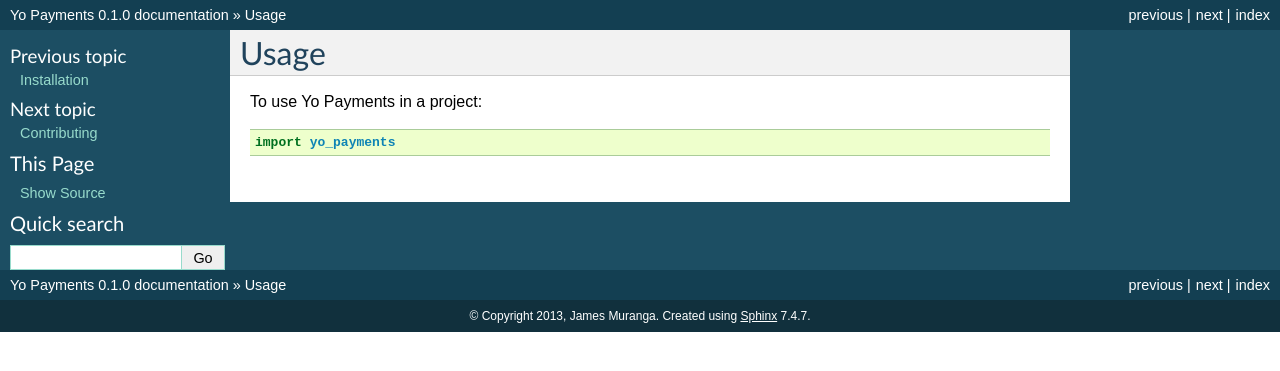
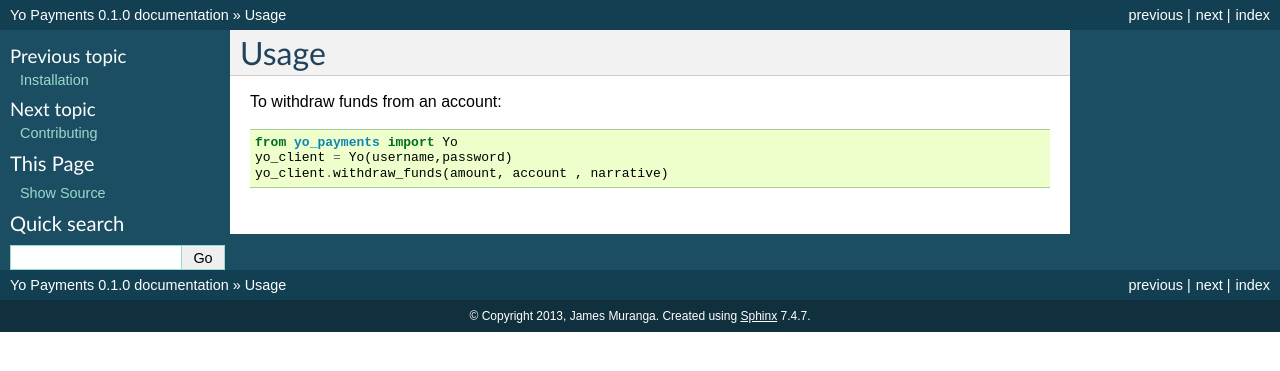
Before and after one commit to JamesMura/yo_payments, a Sphinx documentation site: the page built from docs/usage.rst, in a window 1280 px wide. Shown: the top 371 px of the page. Built offline with Sphinx 7.4.7, drawn with Linux system fonts in a browser that asks for light colours.

Commit message:
Added usage instructions for the withdraw funds method

```diff
--- a/docs/usage.rst
+++ b/docs/usage.rst
@@ -2,6 +2,8 @@
 Usage
 ========
 
-To use Yo Payments in a project::
+To withdraw funds from an account::
 
-	import yo_payments
+    from yo_payments import Yo
+    yo_client = Yo(username,password)
+    yo_client.withdraw_funds(amount, account , narrative)
```
